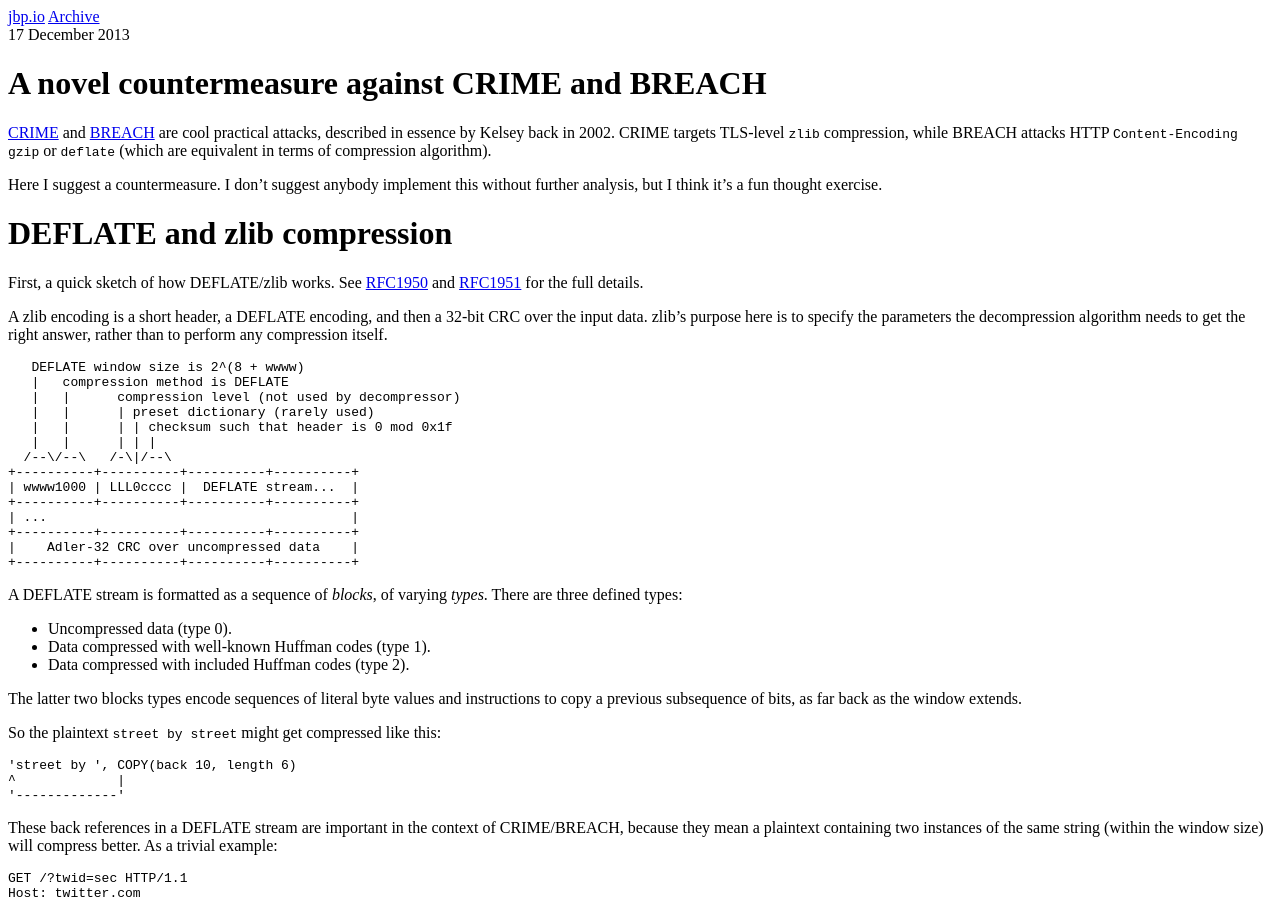
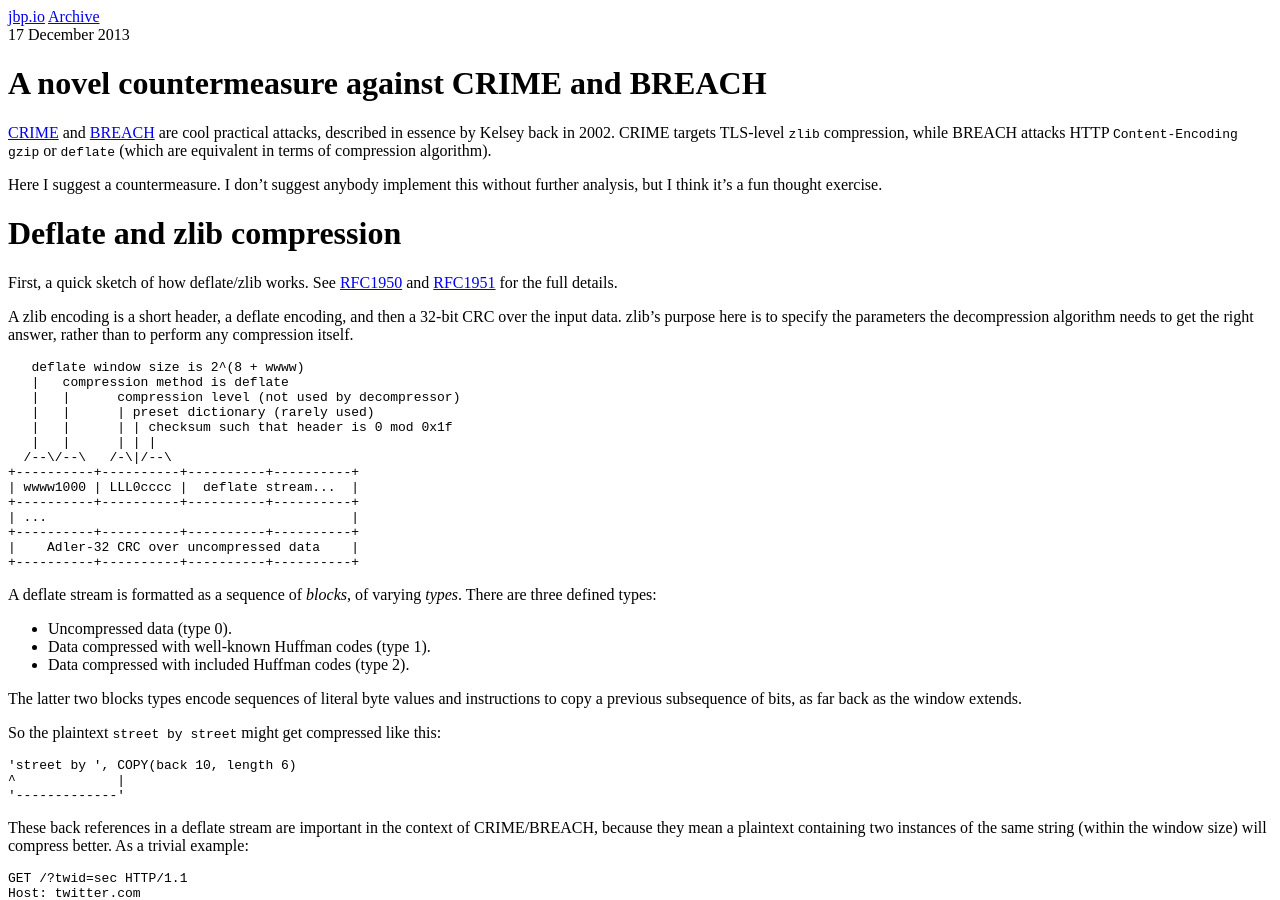
Before and after one commit to ctz/ctz.github.com, a Jekyll site: the page built from _posts/2013-12-17-crime-vs-zlib.md, in a window 1280 px wide and 900 px high. Built offline with Jekyll 4.4.1, drawn with Linux system fonts in a browser that asks for light colours; some of the changed text lies outside the part shown.

Commit message:
stop shouting DEFLATE

```diff
--- a/_posts/2013-12-17-crime-vs-zlib.md
+++ b/_posts/2013-12-17-crime-vs-zlib.md
@@ -10,27 +10,27 @@ tags: [network, security, tls, zlib, compression]
 
 Here I suggest a countermeasure.  I don't suggest anybody implement this without further analysis, but I think it's a fun thought exercise.
 
-# DEFLATE and zlib compression
-First, a quick sketch of how DEFLATE/zlib works.  See [RFC1950][rfc1950] and [RFC1951][rfc1951] for the full details.
+# Deflate and zlib compression
+First, a quick sketch of how deflate/zlib works.  See [RFC1950][rfc1950] and [RFC1951][rfc1951] for the full details.
 
-A zlib encoding is a short header, a DEFLATE encoding, and then a 32-bit CRC over the input data.  zlib's purpose here is to specify the parameters the decompression algorithm needs to get the right answer, rather than to perform any compression itself.
+A zlib encoding is a short header, a deflate encoding, and then a 32-bit CRC over the input data.  zlib's purpose here is to specify the parameters the decompression algorithm needs to get the right answer, rather than to perform any compression itself.
 
-       DEFLATE window size is 2^(8 + wwww)
-       |   compression method is DEFLATE
+       deflate window size is 2^(8 + wwww)
+       |   compression method is deflate
        |   |      compression level (not used by decompressor)
        |   |      | preset dictionary (rarely used)
        |   |      | | checksum such that header is 0 mod 0x1f
        |   |      | | |
       /--\/--\   /-\|/--\
     +----------+----------+----------+----------+
-    | wwww1000 | LLL0cccc |  DEFLATE stream...  |
+    | wwww1000 | LLL0cccc |  deflate stream...  |
     +----------+----------+----------+----------+
     | ...                                       |
     +----------+----------+----------+----------+
     |    Adler-32 CRC over uncompressed data    |
     +----------+----------+----------+----------+
 
-A DEFLATE stream is formatted as a sequence of *blocks*, of varying *types*.  There are three defined types:
+A deflate stream is formatted as a sequence of *blocks*, of varying *types*.  There are three defined types:
 
 * Uncompressed data (type 0).
 * Data compressed with well-known Huffman codes (type 1).
@@ -44,7 +44,7 @@ So the plaintext `street by street` might get compressed like this:
     ^             |
     '-------------'
 
-These back references in a DEFLATE stream are important in the context of CRIME/BREACH, because they mean a plaintext containing two instances of the same string (within the window size) will compress better.  As a trivial example:
+These back references in a deflate stream are important in the context of CRIME/BREACH, because they mean a plaintext containing two instances of the same string (within the window size) will compress better.  As a trivial example:
 
     GET /?twid=sec HTTP/1.1
     Host: twitter.com
@@ -102,12 +102,12 @@ Now the window when compressing 'twid=secret' in the Cookie like only extends ba
 The same idea can be extended to deal with regions of previous plaintext which should not be considered in the window.  This could produce better compressions where a back-ref skips entirely over a region.
 
 ## But it's not that simple
-Unfortunately this fails to take into account type 2 DEFLATE blocks (those where the huffman codes for literal bytes and back-refs are encoded in the compression).  It is not enough to restrict the back-ref encoding to not cross our regions, because .  We have to either:
+Unfortunately this fails to take into account type 2 deflate blocks (those where the huffman codes for literal bytes and back-refs are encoded in the compression).  It is not enough to restrict the back-ref encoding to not cross our regions, because .  We have to either:
 
-* Compress each region separately, then concatenate the DEFLATE blocks into a single stream.  This is inefficient, and will produce non-optimal compressions.
+* Compress each region separately, then concatenate the deflate blocks into a single stream.  This is inefficient, and will produce non-optimal compressions.
 * As well as only considering the window constrained in the current region for back-refs, also only do statistical analysis of the current region when working out the huffman codes for a type 2 block.
 
-Fortunately, these problems are all still in the power of the compressor and don't involve alterations to the DEFLATE format.
+Fortunately, these problems are all still in the power of the compressor and don't involve alterations to the deflate format.
 
 [crime]: https://docs.google.com/presentation/d/11eBmGiHbYcHR9gL5nDyZChu_-lCa2GizeuOfaLU2HOU
 [breach]: http://breachattack.com/
```
